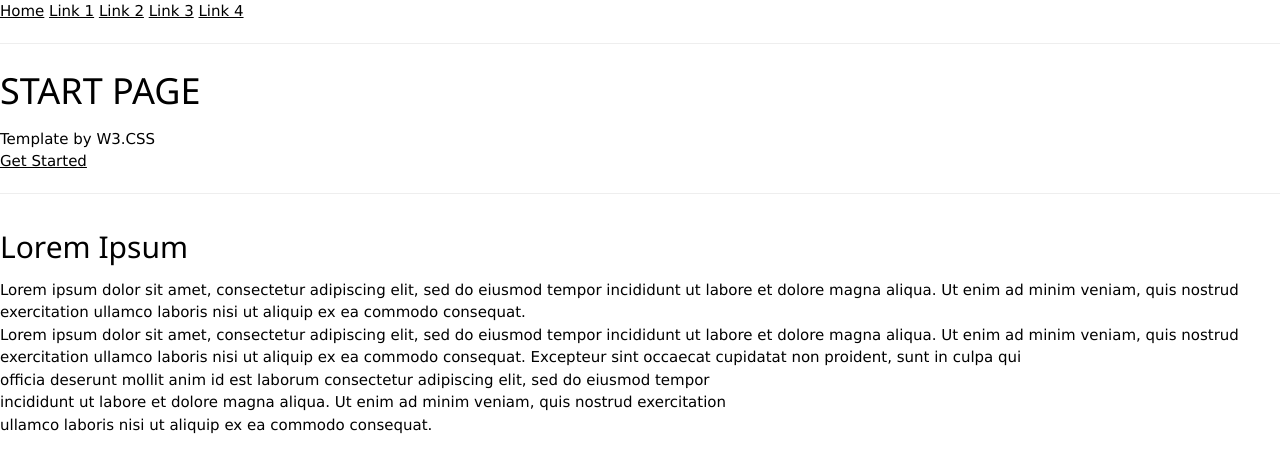
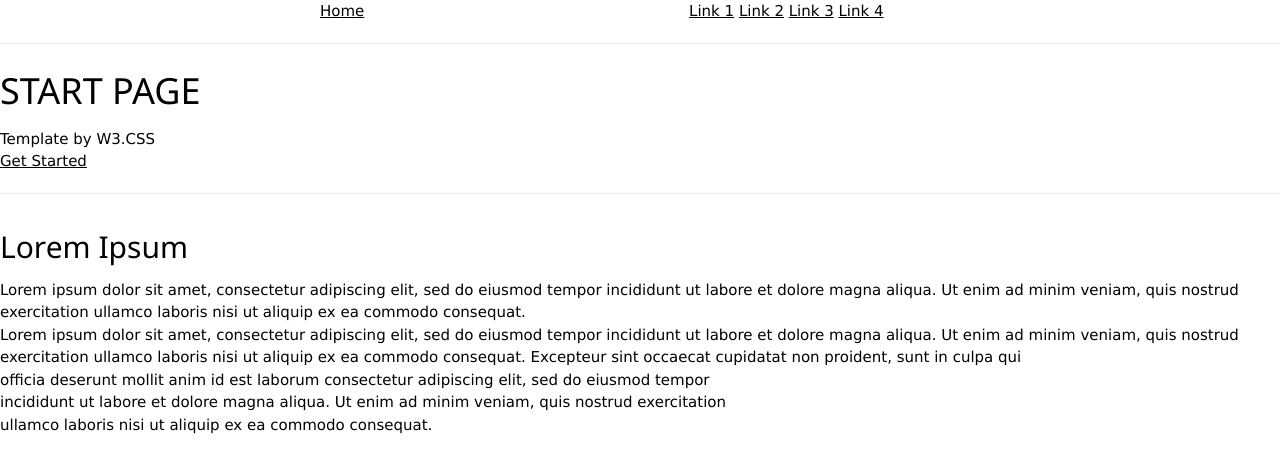
Before and after one commit to saintcolombia/startpagetemplate, a plain HTML site: page index.html in a window 1280 px wide. Drawn offline with nearby package versions, Linux system fonts and the light colour scheme.

Commit message:
styled home

```diff
--- a/index.html
+++ b/index.html
@@ -10,7 +10,7 @@
 <body>
     <div>
         <header>
-            <a href="/home.html" class="">Home</a>
+            <a href="/home.html" class="home">Home</a>
             <a href="/link1.html">Link 1</a>
             <a href="/link2.html">Link 2</a>
             <a href="/link3.html">Link 3</a>
--- a/styles.css
+++ b/styles.css
@@ -6,8 +6,11 @@
 .anchorsection{
     display: flex;
 }
-.anchorsection-text{
-}
+
 .anchorsection-icon{
     font-size: large;
 }
+.home{
+    color: black;
+    margin: 25%;
+}
```
